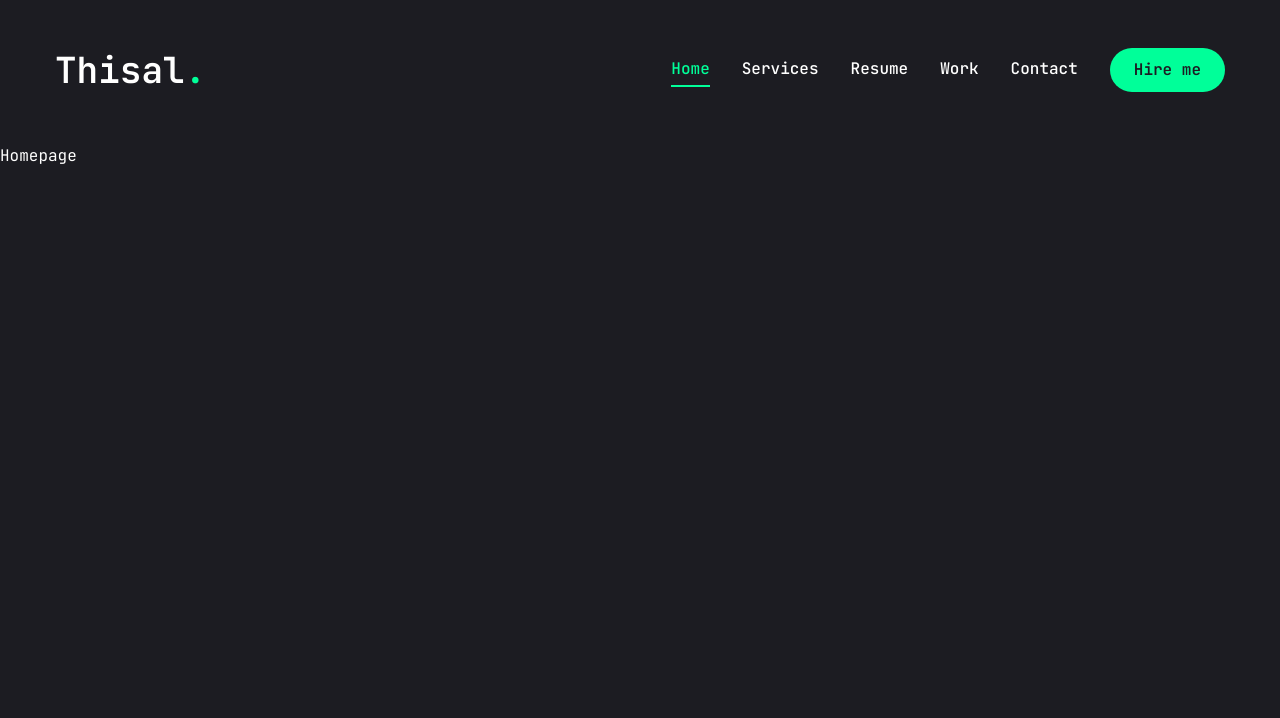
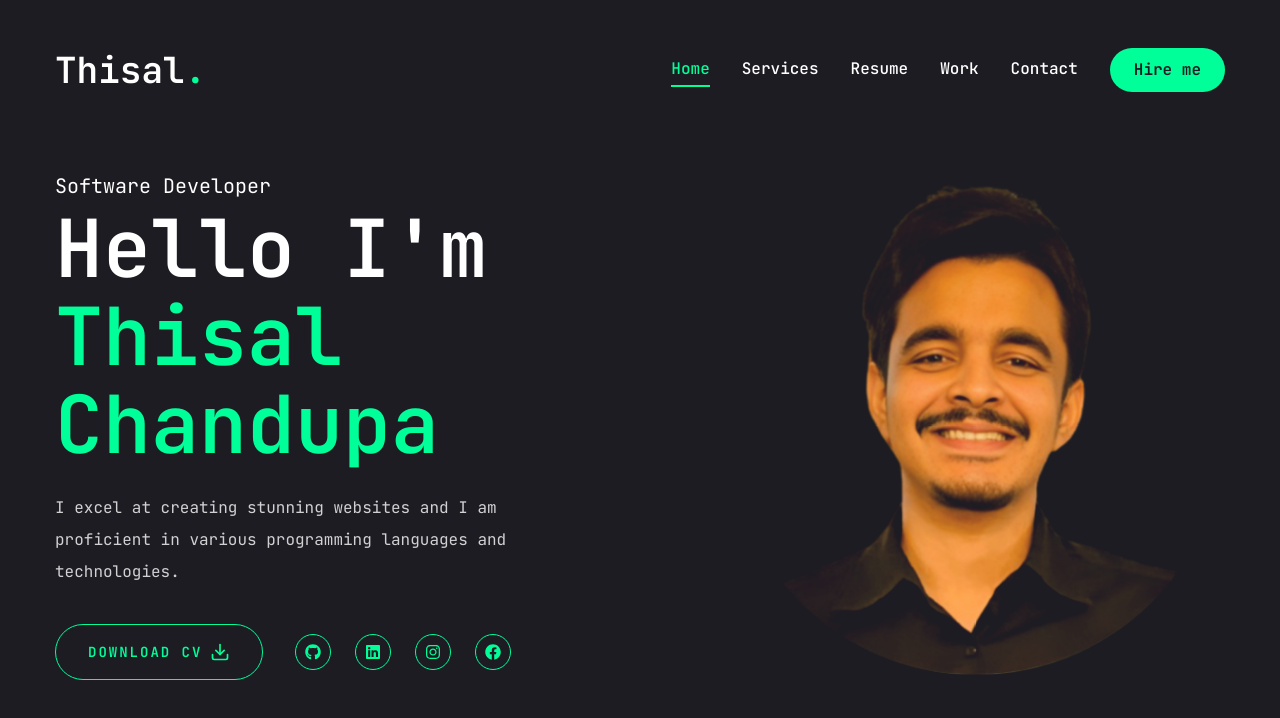
Before and after one commit to thisalchandupa/Portfolio, a Next.js app: page / in a window 1280 px wide. Shown: the top 718 px of the page. Built offline with nearby package versions, Linux system fonts and the light colour scheme.

Commit message:
Home page P1

```diff
--- a/app/globals.css
+++ b/app/globals.css
@@ -6,4 +6,13 @@
     body{
       @apply font-primary bg-primary text-white leading-loose;
     }
+    .h1 {
+      @apply text-[48px] xl:text-[80px] leading-[1.1] font-semibold;
+    }
+    .h2 {
+      @apply text-[36px] xl:text-[48px] leading-[1.1] font-semibold;
+    }
+    .h3 {
+      @apply text-[20px] xl:text-[24px] leading-[1.1] font-semibold;
+    }
   }
--- a/app/page.jsx
+++ b/app/page.jsx
@@ -1,7 +1,51 @@
-import Image from "next/image";
+import Photo from "@/components/Photo";
+import Social from "@/components/Social";
+import { Button } from "@/components/ui/button";
+import { FiDownload } from "react-icons/fi";
 
-export default function Home() {
+const Home = () => {
   return (
-    <main>Homepage</main>
+    <section className="h-full">
+      <div className="container mx-auto h-full">
+        <div className="flex flex-col xl:flex-row items-center justify-between xl:pt-8 xl:pb-24">
+          {/*text*/}
+          <div className="text-center xl:text-left">
+            <span className="text-xl">Software Developer</span>
+            <h1 className="h1 mb-6">
+              Hello I'm
+              <br /> <span className="text-accent">Thisal Chandupa</span>
+            </h1>
+            <p className="max-w-[500px] mb-9 text-white/80">
+              I excel at creating stunning websites and I am proficient in
+              various programming languages and technologies.
+            </p>
+            {/*socials*/}
+            <div className="flex flex-col xl:flex-row items-center gap-8">
+              <Button
+                variant="outline"
+                size="lg"
+                className="uppercase flex items-center gap-2"
+              >
+                <span>Download CV</span>
+                <FiDownload className="text-xl" />
+              </Button>
+              <div className="mb-8 xl:mb-0">
+                <Social containerStyles="flex gap-6"
+                iconStyles="w-9 h-9 border border-accent rounded-full flex
+                justify-center items-center text-accent text-base hover:bg-accent
+                hover:text-primary hover:transition-all duration-500"
+                />
+              </div>
+            </div>
+          </div>
+          {/*photo*/}
+          <div>
+            <Photo/>
+          </div>
+        </div>
+      </div>
+    </section>
   );
-}
+};
+
+export default Home;
--- /dev/null
+++ b/components/Photo.jsx
@@ -0,0 +1,27 @@
+"use client";
+import { motion } from "framer-motion";
+import Image from "next/image";
+
+const Photo = () => {
+  return (
+    <div className="w-full h-full relative">
+      <motion.div>
+        <div
+          className="w-[298px] h-[298px] xl:w-[498px] xl:h-[498px]
+        mix-blend-lighten"
+        >
+          <Image
+            src="/photo1.png"
+            priority
+            quality={100}
+            fill
+            alt=""
+            className="object-contain"
+          />
+        </div>
+      </motion.div>
+    </div>
+  );
+};
+
+export default Photo;
--- /dev/null
+++ b/components/Social.jsx
@@ -0,0 +1,23 @@
+import Link from "next/link";
+
+import { FaGithub, FaLinkedin, FaInstagram, FaFacebook} from "react-icons/fa";
+
+
+const socials = [
+    {icon: <FaGithub/>, path:"https://github.com/thisalchandupa"},
+    {icon: <FaLinkedin/>, path:"https://www.linkedin.com/in/thisal-chandupa/"},
+    {icon: <FaInstagram/>, path:"https://www.instagram.com/thisal_chandupa/"},
+    {icon: <FaFacebook/>, path:"https://web.facebook.com/thisal.chandupa/"},
+]
+
+const Social = ({containerStyles, iconStyles}) => {
+  return  <div className={containerStyles}>
+    {socials.map((item, index)=>{
+        return <Link key={index} href={item.path} className={iconStyles}>
+            {item.icon}
+        </Link>
+    })}
+  </div>
+};
+
+export default Social
```
Also changed, not shown: public/photo.png (added), public/photo1.png (added).
